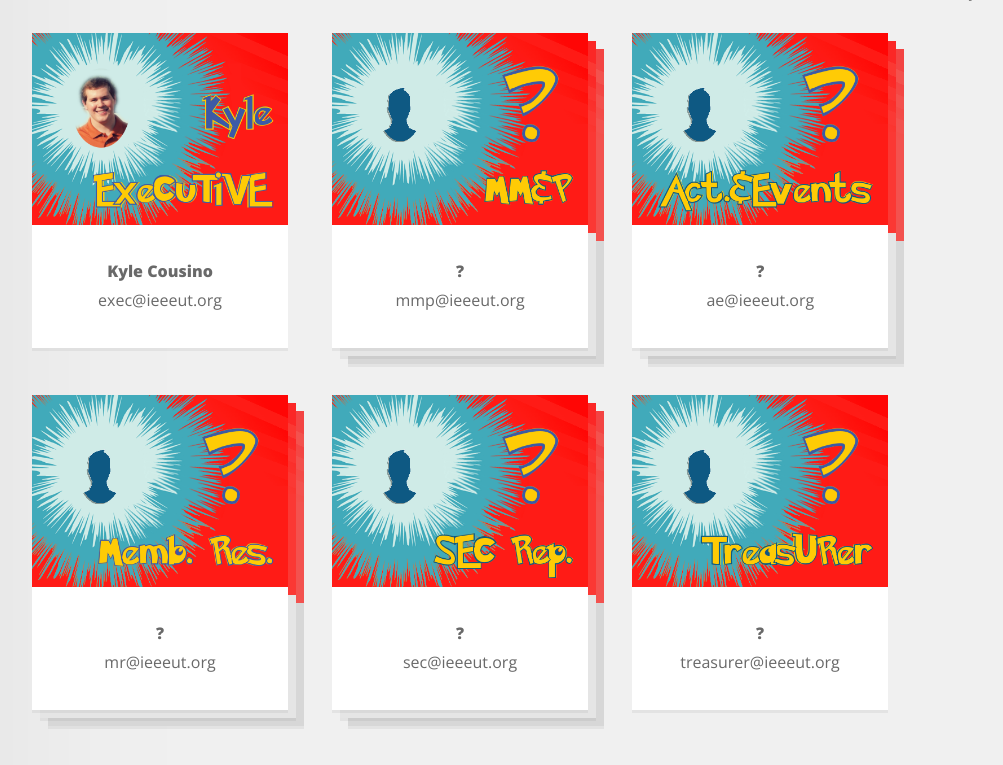
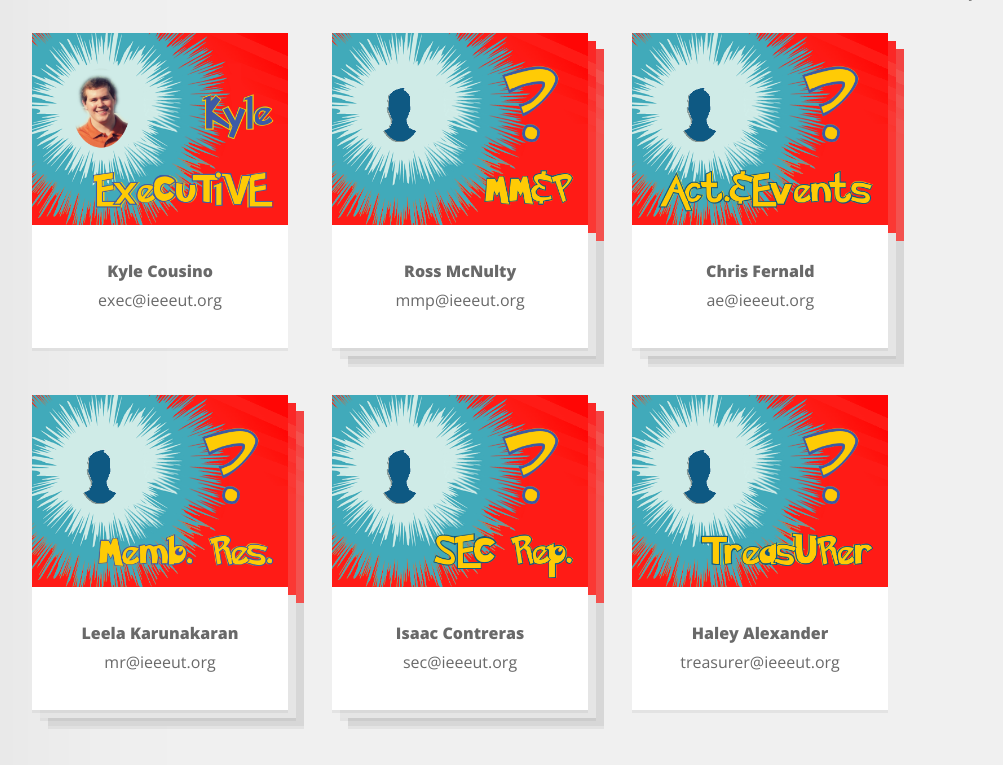
Before and after one commit to ieee-ut/ieee-ut.github.io, a Jekyll site: the page built from officers.html, in a window 1280 px wide and 900 px high, scrolled down 572 px. Shown: the top 765 px of the window, without its empty margins (36-1039 px from the left). Built offline with Jekyll 4.4.1, drawn with Linux system fonts in a browser that asks for light colours; Markdown is read by kramdown in place of the engine named in the settings; comment, search, counter and statistics services are not loaded.

Commit message:
New officer names
Pictures to come

```diff
--- a/officers.html
+++ b/officers.html
@@ -45,7 +45,7 @@ title: "Officers"
 	</div>
 	<div class="card front">
 		<img src="images/officers/unknownmp.png" />
-		<header>?</header>
+		<header>Ross McNulty</header>
 		<p>mmp@ieeeut.org</p>
 	</div>
 </div>
@@ -62,7 +62,7 @@ title: "Officers"
 	</div>
 	<div class="card front">
 		<img src="images/officers/unknownae.png" />
-		<header>?</header>
+		<header>Chris Fernald</header>
 		<p>ae@ieeeut.org</p>
 	</div>
 </div>
@@ -79,7 +79,7 @@ title: "Officers"
 	</div>
 	<div class="card front">
 		<img src="images/officers/unknownmr.png" />
-		<header>?</header>
+		<header>Leela Karunakaran</header>
 		<p>mr@ieeeut.org</p>
 	</div>
 </div>
@@ -96,14 +96,14 @@ title: "Officers"
 	</div>
 	<div class="card front">
 		<img src="images/officers/unknownsec.png" />
-		<header>?</header>
+		<header>Isaac Contreras</header>
 		<p>sec@ieeeut.org</p>
 	</div>
 </div>
 <div class="card-holder">
 	<div class="card">
 		<img src="images/officers/unknowntreas.png" />
-		<header>?</header>
+		<header>Haley Alexander</header>
 		<p>treasurer@ieeeut.org</p>
 	</div>
 </div>
```
